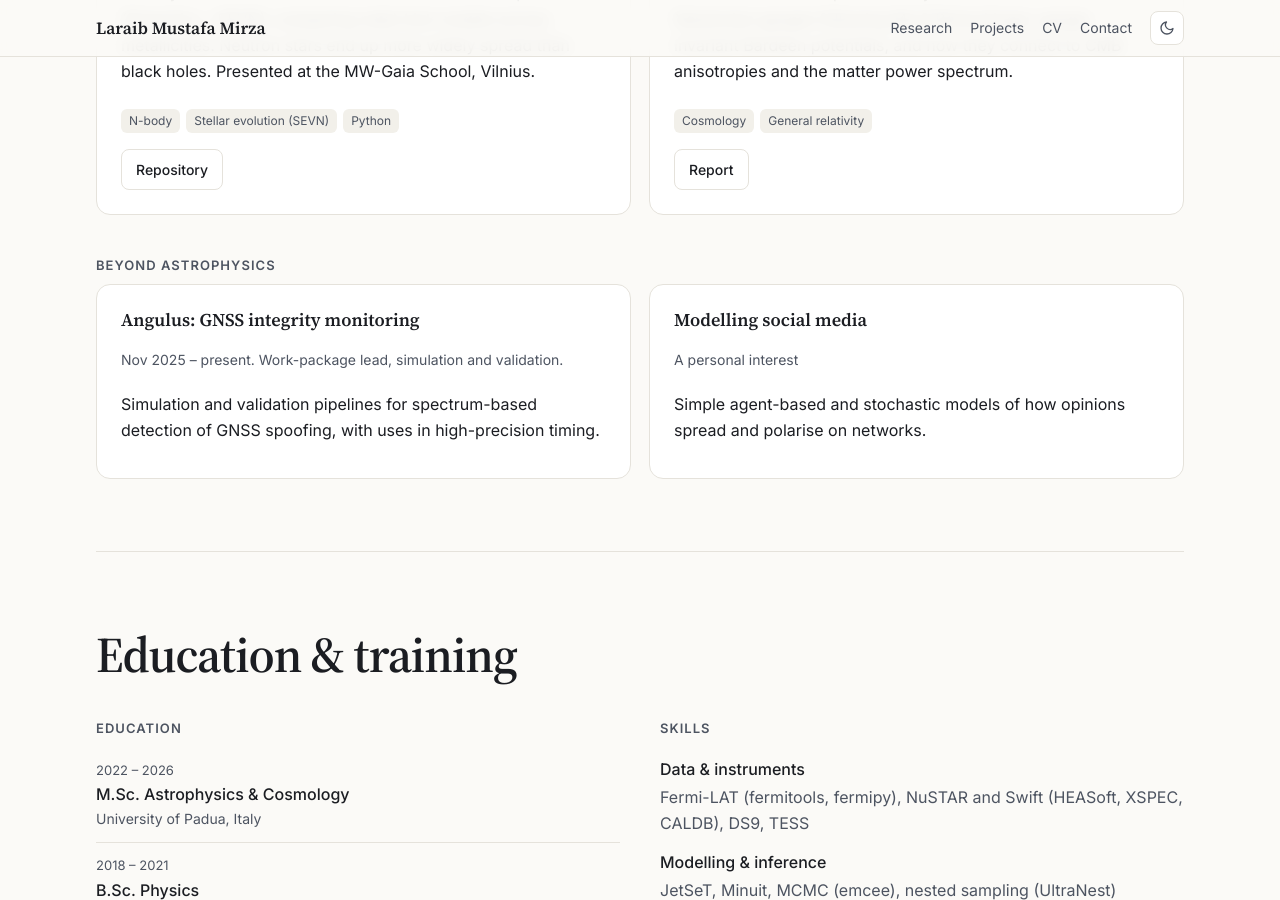
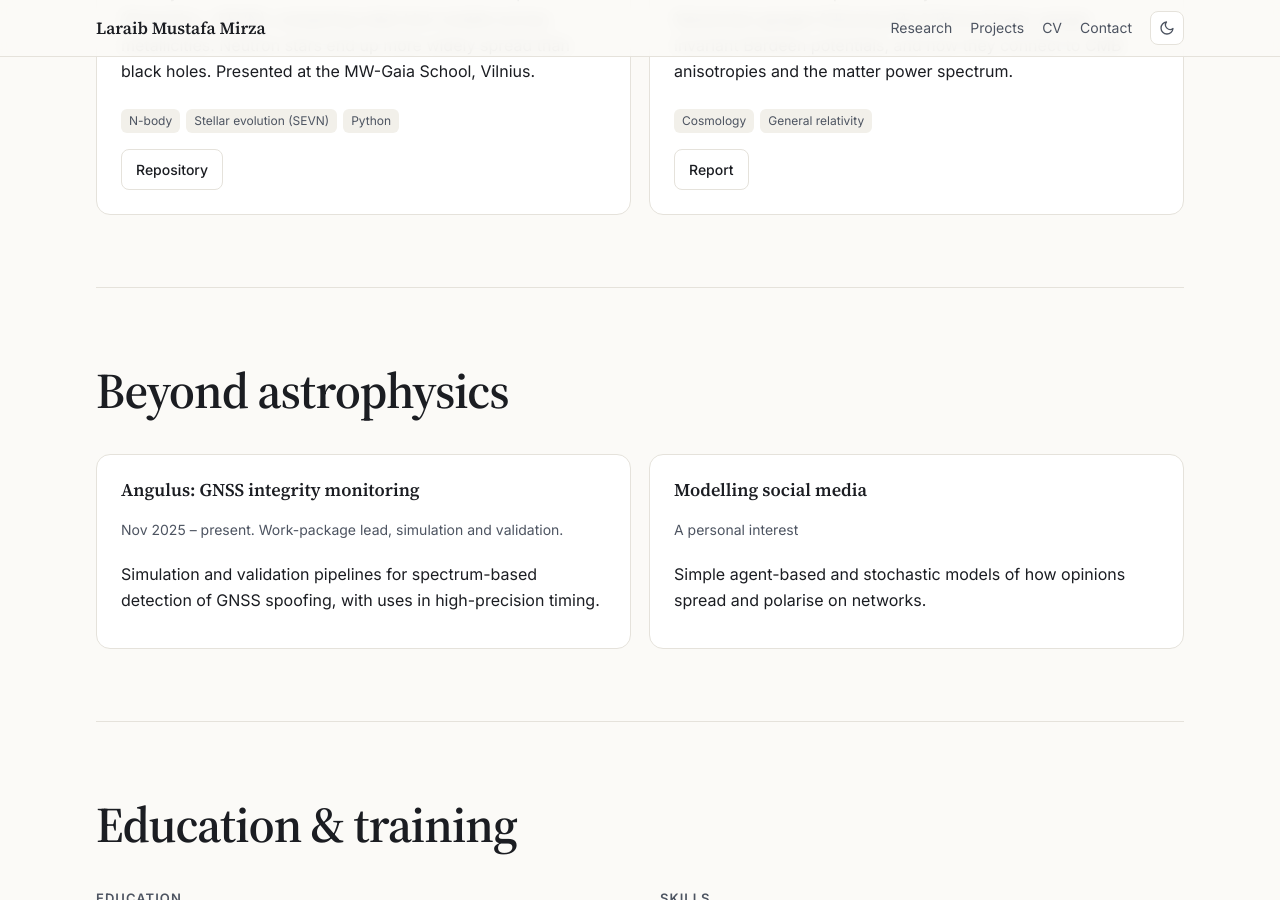
Before and after one commit to Mirza-751/Mirza-751.github.io, a Jekyll site: the page built from index.html, in a window 1280 px wide and 900 px high, scrolled down 3069 px. Built offline with Jekyll 4.4.1, drawn with Linux system fonts in a browser that asks for light colours.

Commit message:
Move non-astro projects to Beyond astrophysics

```diff
--- /dev/null
+++ b/_includes/beyond.html
@@ -0,0 +1,13 @@
+{%- comment -%} Non-astrophysics work: its own section on the homepage, after Projects. {%- endcomment %}
+  <div class="grid small">
+    <article class="card">
+      <h3>Angulus: GNSS integrity monitoring</h3>
+      <p class="meta">Nov 2025 – present. Work-package lead, simulation and validation.</p>
+      <p>Simulation and validation pipelines for spectrum-based detection of GNSS spoofing, with uses in high-precision timing.</p>
+    </article>
+    <article class="card">
+      <h3>Modelling social media</h3>
+      <p class="meta">A personal interest</p>
+      <p>Simple agent-based and stochastic models of how opinions spread and polarise on networks.</p>
+    </article>
+  </div>
--- a/_includes/projects.html
+++ b/_includes/projects.html
@@ -33,17 +33,3 @@
       <div class="links"><a class="btn" href="https://github.com/Mirza-751/cosmological-perturbation-theory">Report</a></div>
     </article>
   </div>
-
-  <h4 class="sub-block">Beyond astrophysics</h4>
-  <div class="grid small">
-    <article class="card">
-      <h3>Angulus: GNSS integrity monitoring</h3>
-      <p class="meta">Nov 2025 – present. Work-package lead, simulation and validation.</p>
-      <p>Simulation and validation pipelines for spectrum-based detection of GNSS spoofing, with uses in high-precision timing.</p>
-    </article>
-    <article class="card">
-      <h3>Modelling social media</h3>
-      <p class="meta">A personal interest</p>
-      <p>Simple agent-based and stochastic models of how opinions spread and polarise on networks.</p>
-    </article>
-  </div>
--- a/index.html
+++ b/index.html
@@ -36,6 +36,13 @@ person_jsonld: true
   {%- include projects.html %}
 </section>
 
+<section id="beyond">
+  <div class="section-head">
+    <h2>Beyond astrophysics</h2>
+  </div>
+  {%- include beyond.html %}
+</section>
+
 {% include about.html %}
 
 {% include contact.html %}
```
